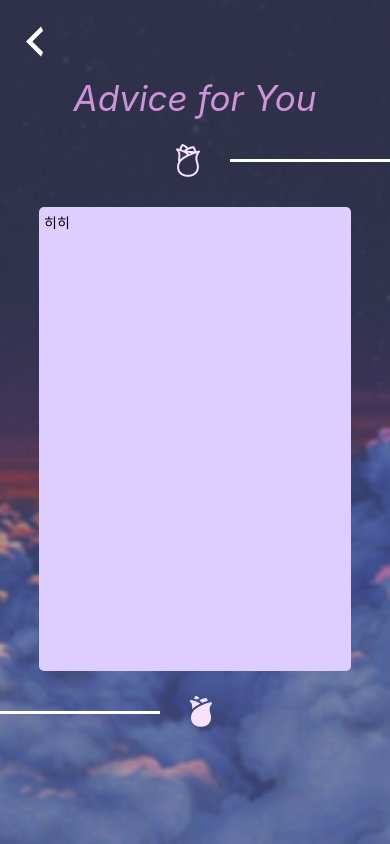
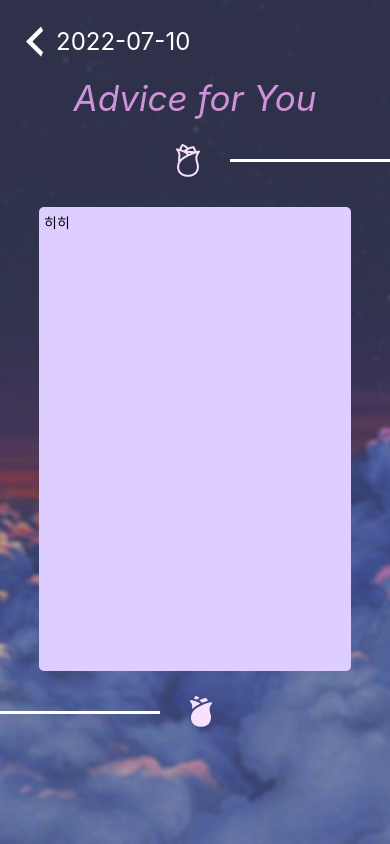
Before and after one commit to DS-DreamIT/dreamable, a React Native app: screen /AdvicePage in a window 390 px wide. Built offline with nearby package versions, Linux system fonts and the light colour scheme.

Commit message:
fix: TopBar defaultProps 추가

```diff
--- a/src/components/Common/TopBar.tsx
+++ b/src/components/Common/TopBar.tsx
@@ -29,4 +29,8 @@ const styles = StyleSheet.create({
   },
 })
 
+TopBar.defaultProps = {
+  date: '2022-07-10'
+}
+
 export default TopBar
```
